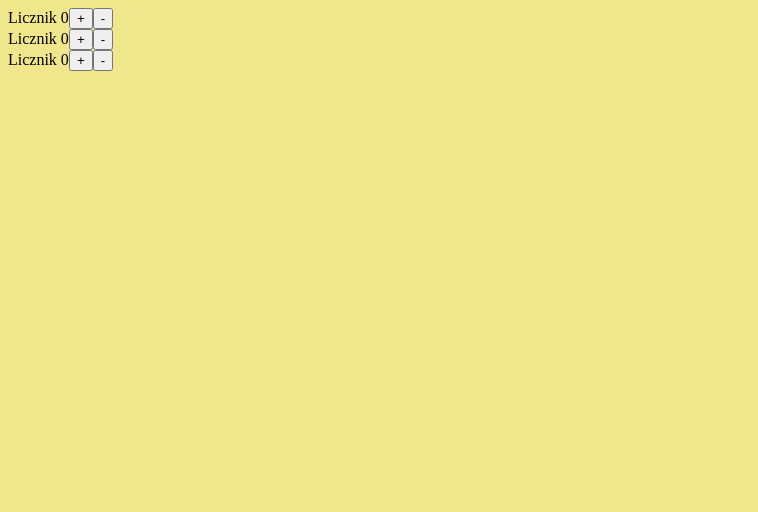
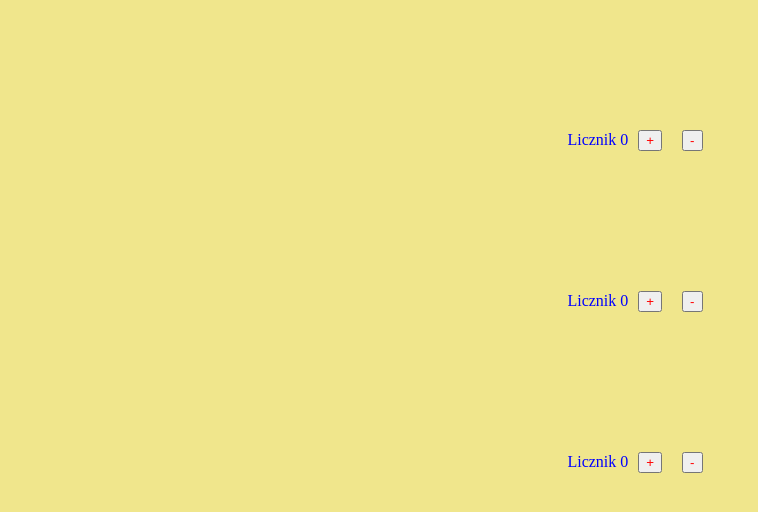
Before and after one commit to Kacper77/Zadanie-14.6-licznik, a plain HTML site: page index.html in a window 1280 px wide. Shown: the whole page, without its empty margins (0-758 px from the left). Drawn offline with nearby package versions, Linux system fonts and the light colour scheme.

Commit message:
Change styles.css

```diff
--- a/styles.css
+++ b/styles.css
@@ -1,3 +1,21 @@
 body {
     background-color: khaki;
 }
+
+.btn-info {
+    color: red;
+    margin: 10px;
+}
+
+btn {
+    color: blue;
+}
+
+div {
+    text-align: center;
+    margin-top: 120px;
+}
+
+span {
+    color: blue;
+}
```
